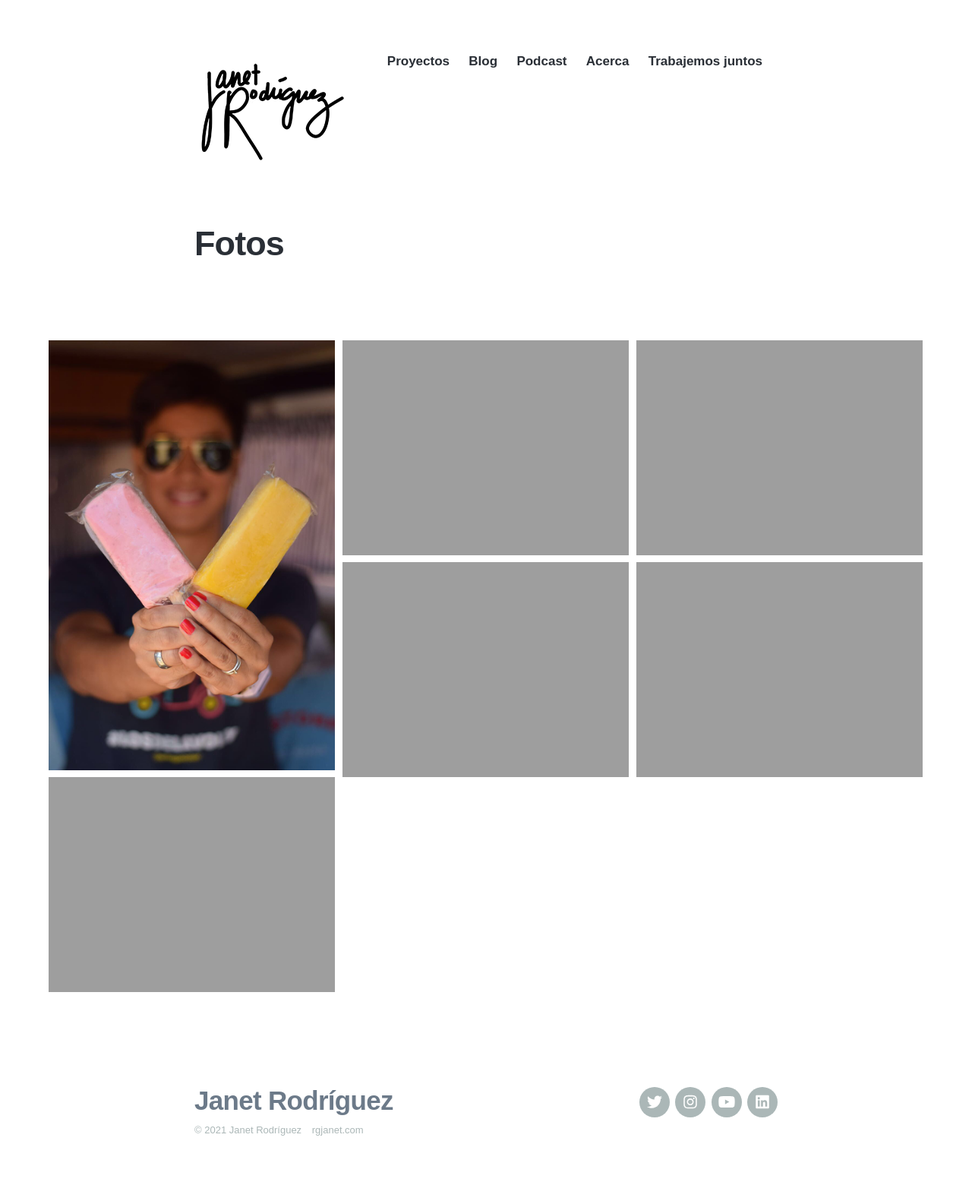
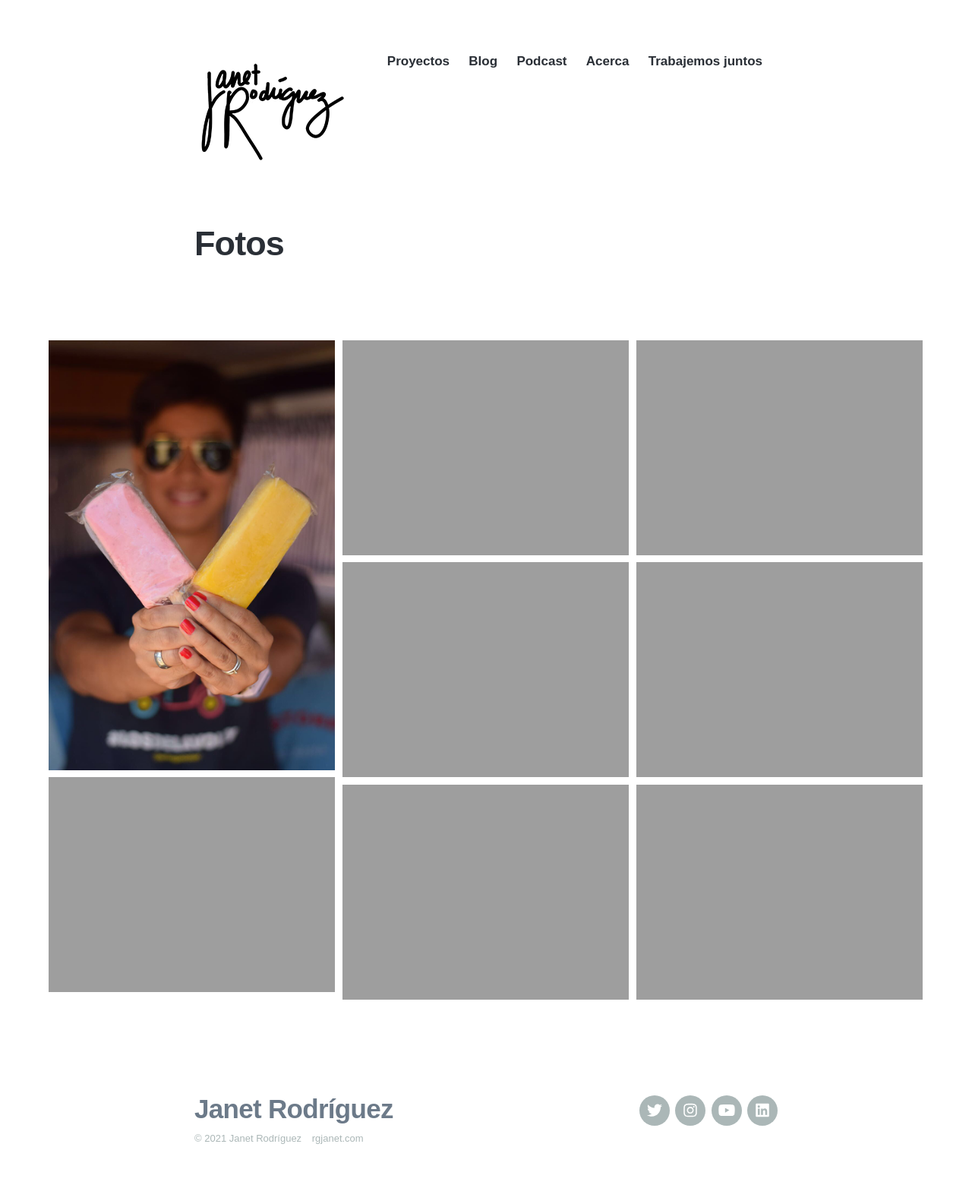
Before and after one commit to rgjanet/rgjanet.github.io, a Jekyll site: the page built from _projects/2020-02-20-fotos.md, in a window 1280 px wide. Shown: the whole page at 76% size. Built offline with Jekyll 4.4.1, drawn with Linux system fonts in a browser that asks for light colours; nearby versions of some CDN libraries; some web fonts are replaced.

Commit message:
Update 2020-02-20-fotos.md

```diff
--- a/_projects/2020-02-20-fotos.md
+++ b/_projects/2020-02-20-fotos.md
@@ -7,9 +7,11 @@ featured_image: '/images/Proyectos/ElGranCombo1.png'
 
 <div class="gallery" data-columns="3">
 	<img src="https://www.rgjanet.com/images/Fotos/ArtsyPops.png">
+	<img src="https://www.rgjanet.com/images/Fotos/monitoreo-de-agua.png">
 	<img src="https://www.rgjanet.com/images/Fotos/MonitoreoAgua1.png">
 	<img src="https://www.rgjanet.com/images/Fotos/MonitoreoAgua2.png">
 	<img src="https://www.rgjanet.com/images/Fotos/Pedraza.png">
   	<img src="https://www.rgjanet.com/images/Proyectos/ElGranCombo1.png">
+  	<img src="https://www.rgjanet.com/images/Proyectos/rafael-ithier-dia-nacional-de-la-zalsa.png">
 	<img src="https://www.rgjanet.com/images/Proyectos/ElFogondela31.png">
 </div>
```
